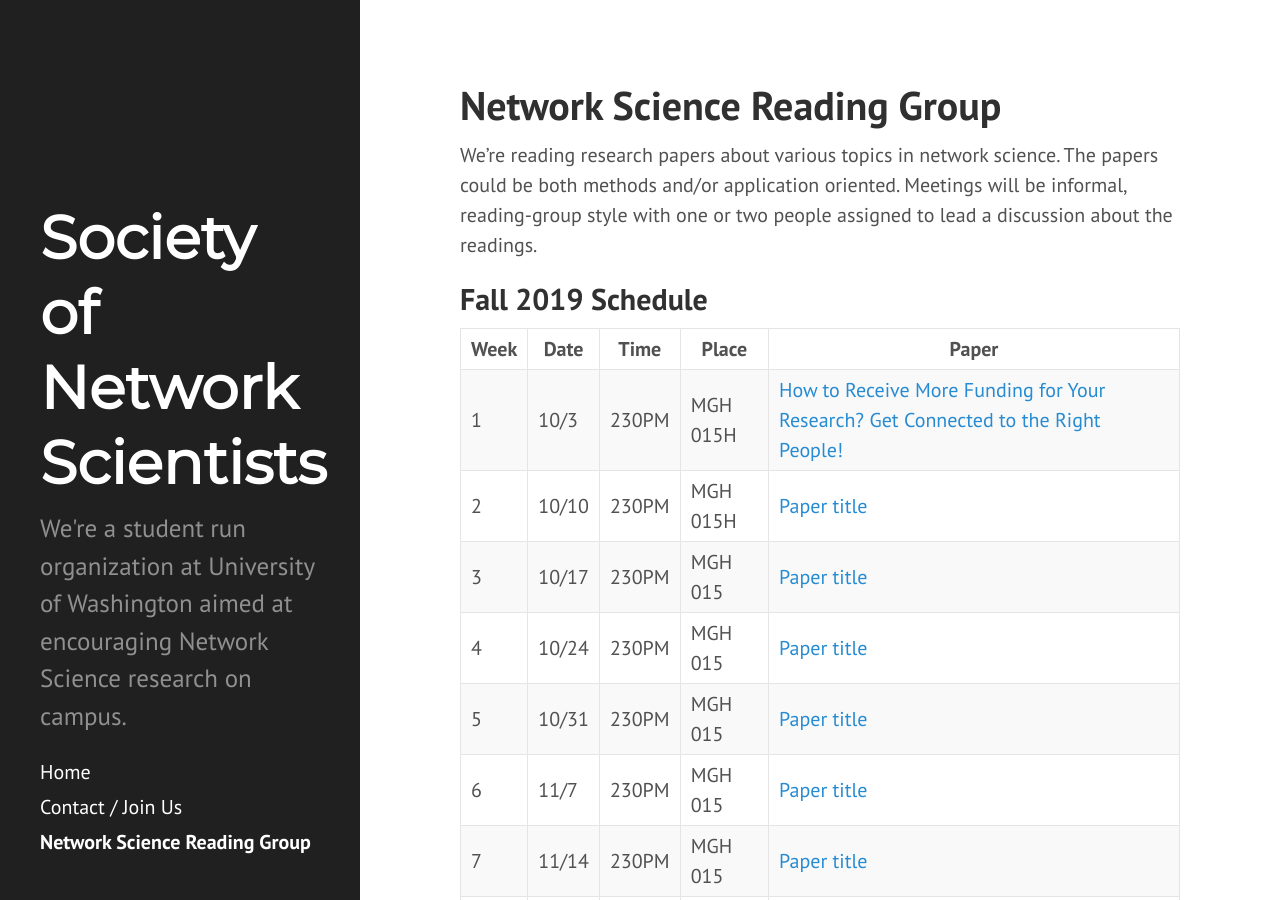
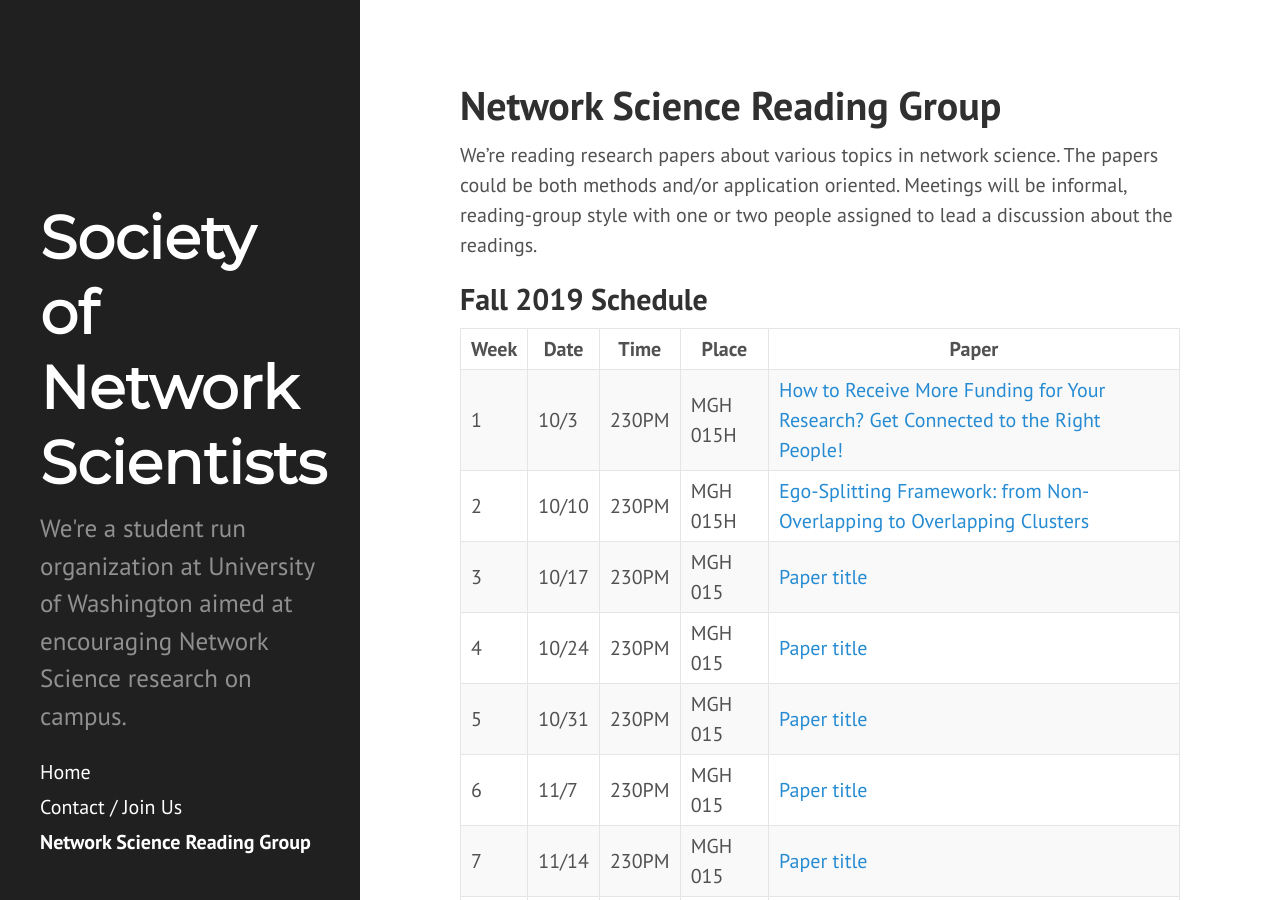
Before and after one commit to societynetworkscienceuw/societynetworkscienceuw.github.io, a Jekyll site: the page built from sns_reading_group.md, in a window 1280 px wide and 900 px high. Built offline with Jekyll 4.4.1, drawn with Linux system fonts in a browser that asks for light colours.

```diff
--- a/sns_reading_group.md
+++ b/sns_reading_group.md
@@ -12,7 +12,7 @@
 | Week | Date | Time | Place | Paper |
 |------|------|---------|---------|----------------------------------------------------------------------------------------------------------------------------------------------------------------------------------------------------------------------------------------------------------------|
 | 1 | 10/3 | 230PM | MGH 015H | [How to Receive More Funding for Your Research? Get Connected to the Right People!](https://journals.plos.org/plosone/article?id=10.1371/journal.pone.0133061) |
-| 2 | 10/10 | 230PM | MGH 015H | [Paper title](Link) |
+| 2 | 10/10 | 230PM | MGH 015H | [Ego-Splitting Framework: from Non-Overlapping to Overlapping Clusters](https://dl.acm.org/citation.cfm?id=3098054&picked=formats) |
 | 3 | 10/17 | 230PM | MGH 015 | [Paper title](Link) |
 | 4 | 10/24 | 230PM | MGH 015 | [Paper title](Link)|
 | 5 | 10/31 | 230PM | MGH 015 | [Paper title](Link) |
```
Also changed, not shown: public/favicon-32x32.png, public/favicon.ico (deleted), 3 other files.
